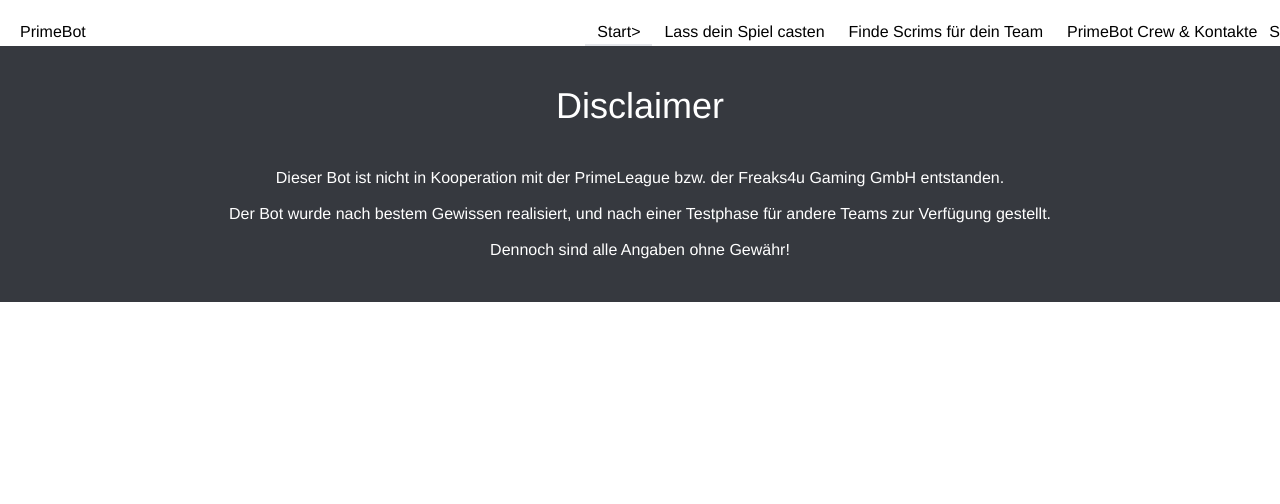
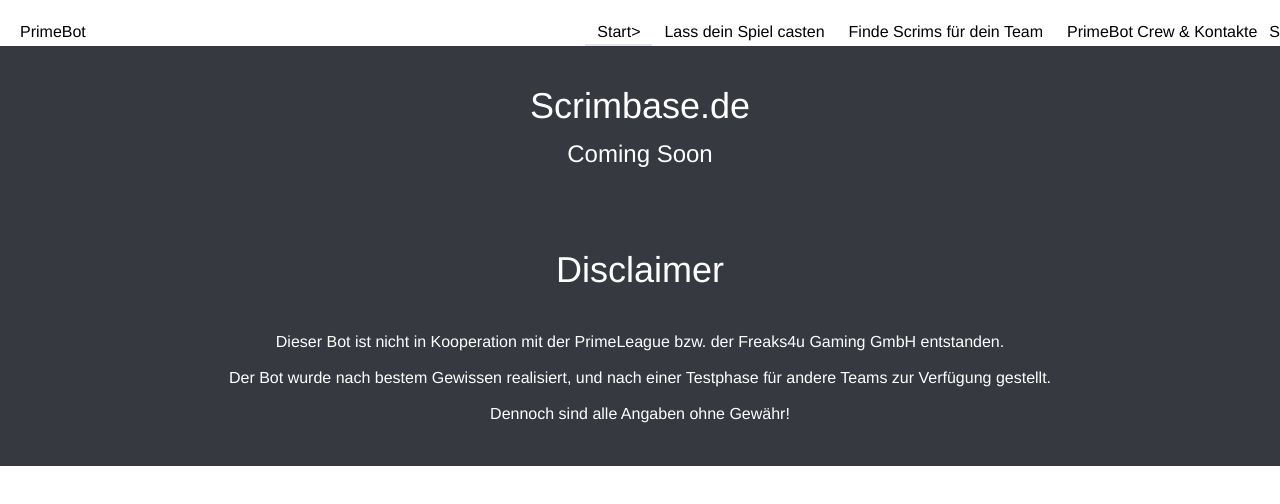
Before and after one commit to coronoro/primebot, a Vue app: page /PrimeBot/scrims in a window 1280 px wide. Shown: the top 504 px of the page. Built offline with nearby package versions, Linux system fonts and the light colour scheme.

Commit message:
added scrims

```diff
--- a/src/router.js
+++ b/src/router.js
@@ -1,7 +1,9 @@
 import Vue from "vue";
 import Router from "vue-router";
 import Home from "@/views/home";
+import Scrims from "@/views/scrims";
 import Casting from "@/views/casting";
+
 import Discord from "@/views/start/discord"
 
 Vue.use(Router);
@@ -27,6 +29,11 @@
             name: "casting",
             component: Casting
         },
+        {
+            path: "/scrims",
+            name: "scrims",
+            component: Scrims
+        },
     ]
 })
 ;
--- a/src/views/casting.vue
+++ b/src/views/casting.vue
@@ -13,3 +13,17 @@
   </div>
 
 </template>
+<script>
+export default {
+  name: 'Casting',
+  components: {},
+  props: {},
+  data() {
+    return {}
+  },
+  computed: {},
+  mounted() {
+  },
+  methods: {}
+}
+</script>
--- /dev/null
+++ b/src/views/scrims.vue
@@ -0,0 +1,26 @@
+<template>
+  <div class="flex flex-col bg-primebot-gray justify-center items-center gap-3 py-10">
+
+    <span class="text-white text-center text-4xl lg:w-2/3">
+      Scrimbase.de
+    </span>
+    <span class="text-white text-center text-2xl">
+      Coming Soon
+    </span>
+  </div>
+
+</template>
+<script>
+export default {
+  name: 'Scrims',
+  components: {},
+  props: {},
+  data() {
+    return {}
+  },
+  computed: {},
+  mounted() {
+  },
+  methods: {}
+}
+</script>
```
